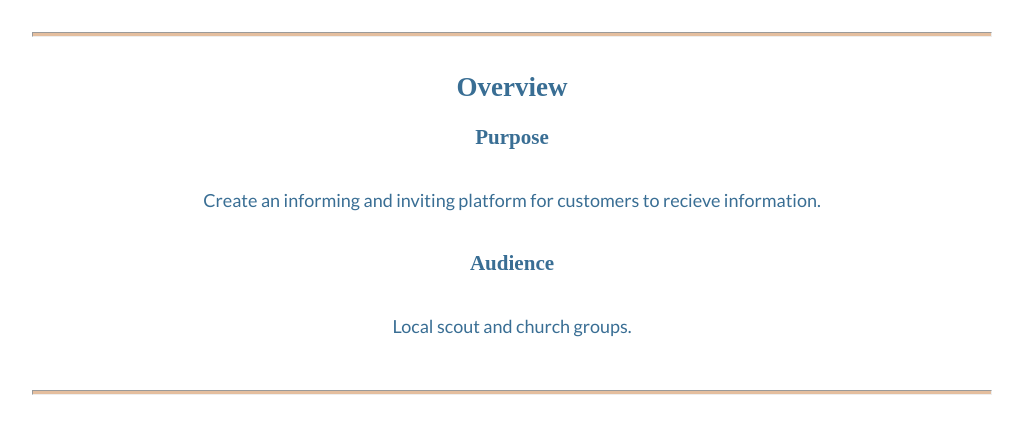
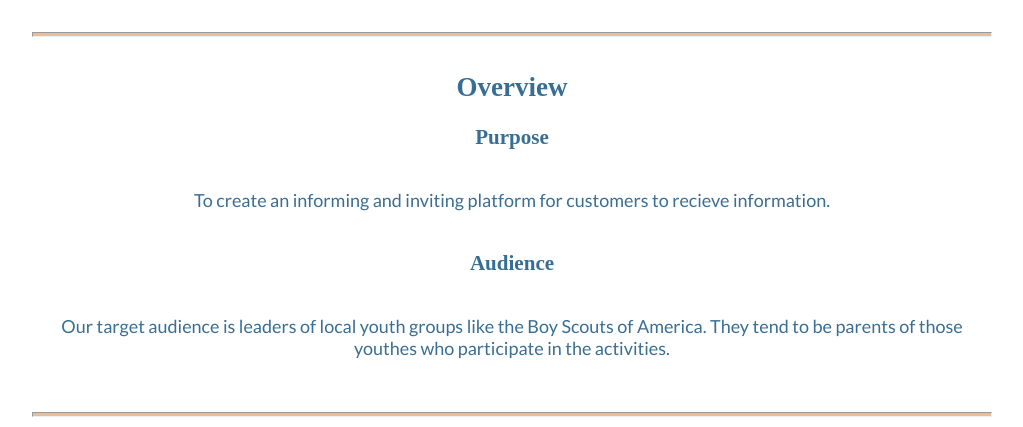
Before and after one commit to RKRoberts97/wdd130, a plain HTML site: page wwr/site-plan-rafting.html in a window 1280 px wide. Shown: the part 308-735 px from the top of the page, without its empty margins (128-1151 px from the left). Drawn offline with Linux system fonts and the light colour scheme; a web font is replaced by a local one.

Commit message:
some more edits

```diff
--- a/wwr/site-plan-rafting.html
+++ b/wwr/site-plan-rafting.html
@@ -20,11 +20,11 @@
     <hr />
     <h2>Overview</h2>
     <h3>Purpose</h3>
-    <p>Create an informing and inviting platform for customers to recieve information.</p>
+    <p>To create an informing and inviting platform for customers to recieve information.</p>
     <!-- change this -->
 
     <h3>Audience</h3>
-    <p>Local scout and church groups.</p>
+    <p>Our target audience is leaders of local youth groups like the Boy Scouts of America. They tend to be parents of those youthes who participate in the activities. </p>
     <!-- change this -->
 
     <hr />
```
